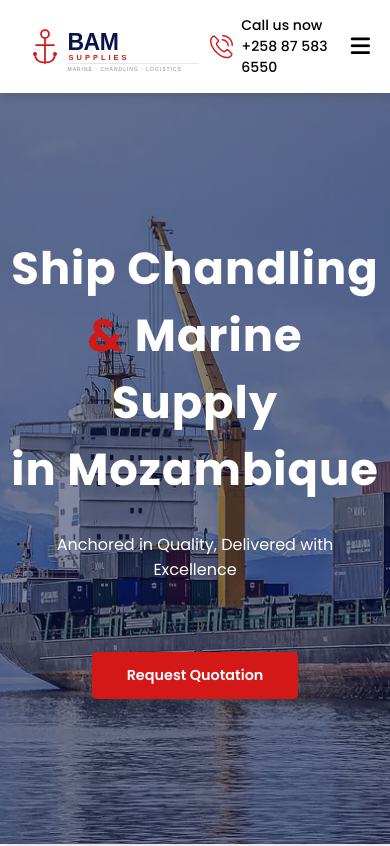
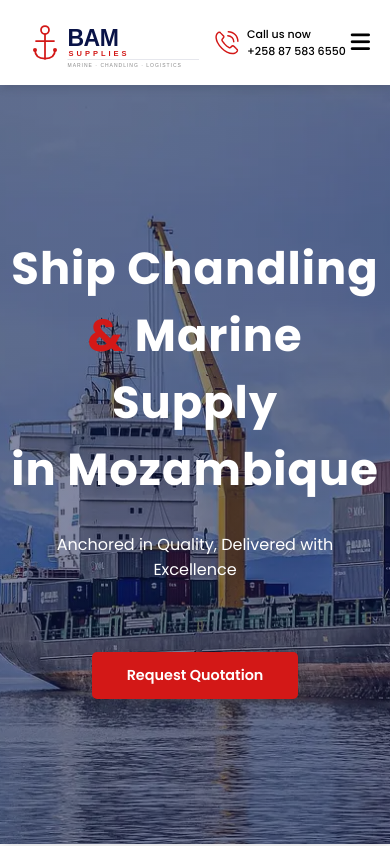
Before and after one commit to Hirwa25/bam-supplies-website, a plain HTML site: page index.html in a window 390 px wide. Shown: the top 846 px of the page. Drawn offline with Linux system fonts and the light colour scheme.

Commit message:
fix the call text on nav bar for mobile

```diff
--- a/CSS/style.css
+++ b/CSS/style.css
@@ -519,6 +519,19 @@ footer hr{
     nav{
     padding: 15px 20px;
     }
+
+
+    .contact-info {
+        font-size: 11px;
+        }
+
+    .call-text .label {
+        font-size: 11px;
+        }
+
+    .call-text a {
+        font-size: 11px;
+        }
 
     #Home{
         padding-top: 90px;
```
